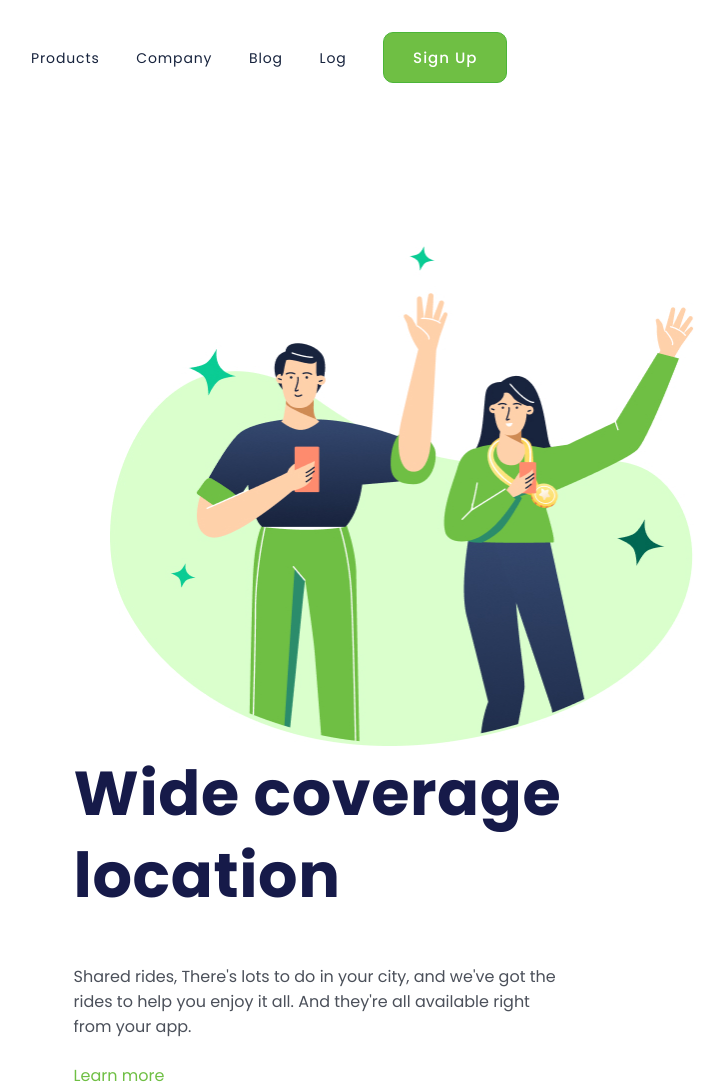
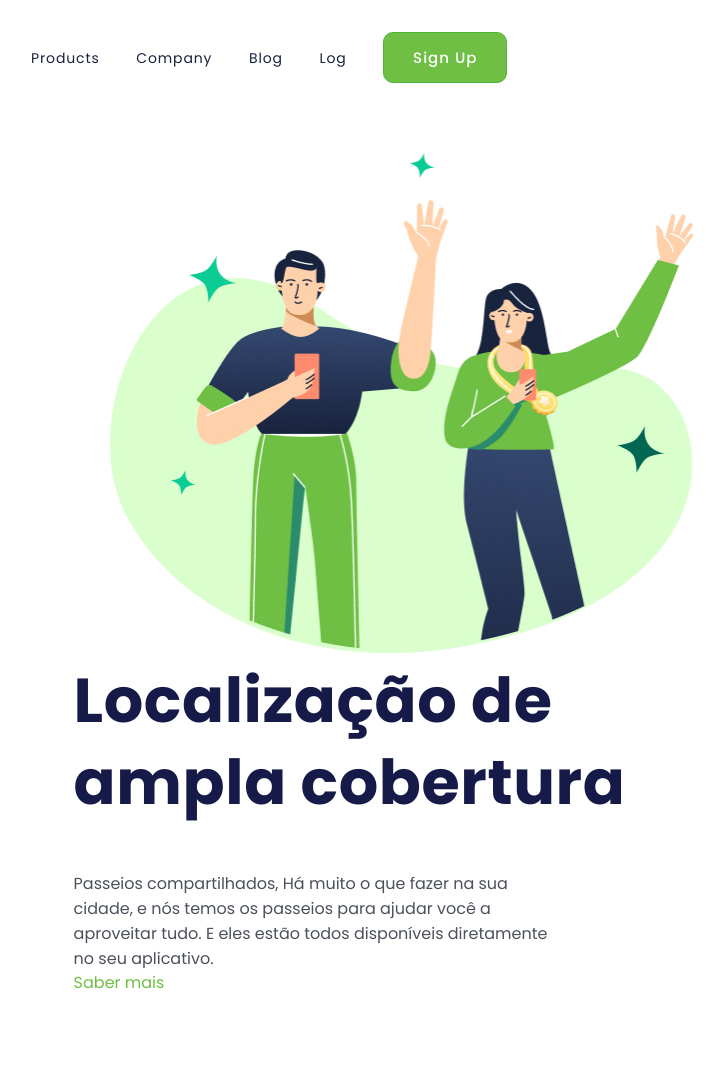
Before and after one commit to JoaoV3ct0r/Projeto-Responsividade, a plain HTML site: page index.html in a window 1280 px wide. Shown: the whole page, without its empty margins (11-735 px from the left). After the commit the page ends 995 px from the top, so only its background shows below. Drawn offline with Linux system fonts and the light colour scheme.

Commit message:
Atualização 2.0

```diff
--- a/index.html
+++ b/index.html
@@ -1,30 +1,3 @@
-<!-- <html lang="pt-br">
-<head>
-    <meta charset="UTF-8">
-    <meta name="viewport" content="width=device-width, initial-scale=1.0">
-    <link rel="stylesheet" href="./stylo.css">
-    <title>Figma</title>
-</head>
-<body>
-    <nav>
-        <a href="" class="a-nav">Products</a>
-        <a href="" class="a-nav">Company</a>
-        <a href="" class="a-nav">Blog</a>
-        <a href="" class="a-nav">Log in</a>
-        <button class="button-nav">Sign Up</button>
-    </nav>
-    <main>
-        <img src="./(Positive) Congratulation You get 40 point for your ride.jpg" alt="Logo-figure">
-
-        <section>
-            <h1 class="h1-section">Wide coverage location1</h1>
-            <p class="p-section">Shared rides, There’s lots to do in your city, and we’ve got the rides to help you enjoy it all. And they’re all available right from your app.</p>
-            <a href="" class="a-section">Learn more</a>
-        </section>
-    </main>
-</body>
-</html> -->
-
 <!DOCTYPE html>
 <html lang="pt-BR">
 
@@ -47,9 +20,9 @@
         <img src="./(Positive) Congratulation You get 40 point for your ride.jpg" alt="logo-img">
 
         <section>
-            <h1 class="h1-section">Wide coverage location</h1>
-            <p class="p-section">Shared rides, There's lots to do in your city, and we've got the rides to help you enjoy it all. And they're all available right from your app.</p>
-            <a href="" class="a-section">Learn more</a>
+            <h1 class="h1-section">Localização de ampla cobertura</h1>
+            <p class="p-section">Passeios compartilhados, Há muito o que fazer na sua cidade, e nós temos os passeios para ajudar você a aproveitar tudo. E eles estão todos disponíveis diretamente no seu aplicativo.</p>
+            <a href="" class="a-section">Saber mais</a>
         </section>
     </main>
 </body>
--- a/stylo.css
+++ b/stylo.css
@@ -36,7 +36,7 @@ nav{
     left: 420px;
 }
 main{
-    margin-top: 163px;
+    margin-top: 70px;
 }
 img{
     position: relative;
```
